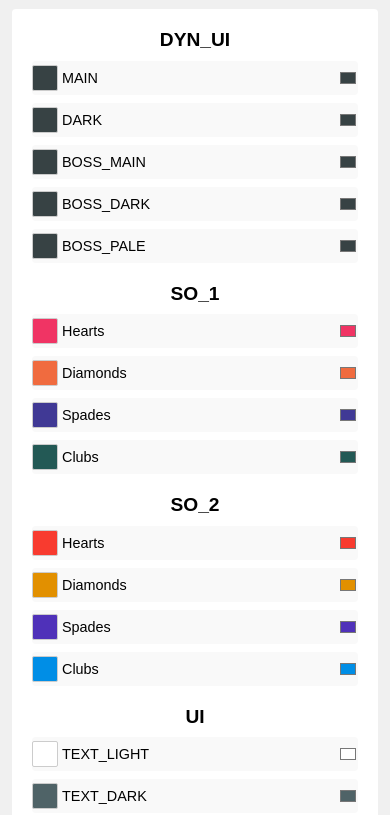
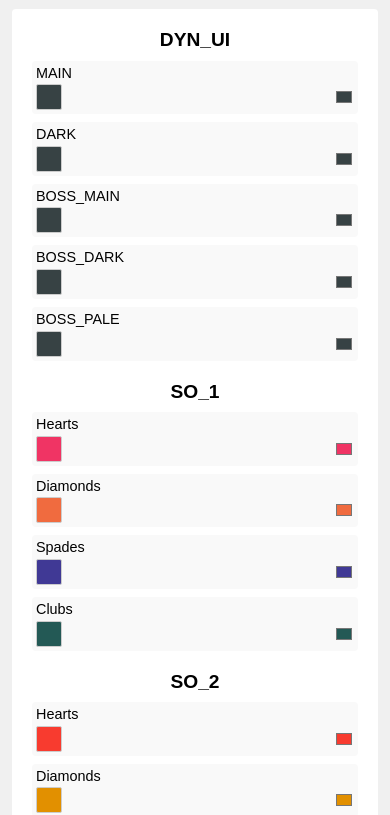
Before and after one commit to Dimserene/Trance-pallete-generator, a plain HTML site: page index.html in a window 390 px wide. Shown: the part 55-870 px from the top of the page. Drawn offline with Linux system fonts and the light colour scheme.

Commit message:
Update index.html

```diff
--- a/index.html
+++ b/index.html
@@ -40,7 +40,7 @@
         }
         .color-grid {
             display: grid;
-            grid-template-columns: repeat(auto-fill, minmax(120px, 1fr));
+            grid-template-columns: 1fr;
             gap: 0.5em;
         }
         .color-item {
@@ -50,19 +50,24 @@
             background-color: #f9f9f9;
             border-radius: 4px;
         }
-        .color-swatch {
-            width: 1.5em;
-            height: 1.5em;
-            border: 1px solid #cccccc;
-            margin-right: 0.25em;
-            border-radius: 2px;
-        }
         .color-name {
-            flex: 1;
+            flex: 0 0 30%;
             font-size: 0.9em;
             overflow: hidden;
             text-overflow: ellipsis;
             white-space: nowrap;
+            margin-right: 0.5em;
+        }
+        .color-original {
+            width: 1.5em;
+            height: 1.5em;
+            border: 1px solid #cccccc;
+            border-radius: 2px;
+            margin-right: 0.5em;
+        }
+        .arrow {
+            margin-right: 0.5em;
+            font-size: 1.2em;
         }
         .color-picker {
             margin-left: auto;
@@ -103,10 +108,17 @@
                 flex: 1 1 100%;
             }
             .color-grid {
-                grid-template-columns: repeat(auto-fill, minmax(100%, 1fr));
+                grid-template-columns: 1fr;
             }
             .color-item {
-                padding: 0.25em 0;
+                flex-wrap: wrap;
+            }
+            .color-name {
+                flex: 1 1 100%;
+                margin-bottom: 0.25em;
+            }
+            .arrow {
+                display: none;
             }
         }
     </style>
@@ -283,25 +295,29 @@
             const colorItem = document.createElement('div');
             colorItem.className = 'color-item';
 
-            const colorSwatch = document.createElement('div');
-            colorSwatch.className = 'color-swatch';
-            colorSwatch.style.backgroundColor = '#' + colorValue.slice(0, 6);
-
             const colorName = document.createElement('div');
             colorName.className = 'color-name';
             colorName.textContent = displayName;
+
+            const colorOriginal = document.createElement('div');
+            colorOriginal.className = 'color-original';
+            colorOriginal.style.backgroundColor = '#' + colorValue.slice(0, 6);
+
+            const arrow = document.createElement('div');
+            arrow.className = 'arrow';
+            arrow.textContent = '→';
 
             const colorInput = document.createElement('input');
             colorInput.type = 'color';
             colorInput.value = '#' + colorValue.slice(0, 6);
             colorInput.className = 'color-picker';
             colorInput.addEventListener('input', function() {
-                colorSwatch.style.backgroundColor = colorInput.value;
                 parentData[dataKey] = colorInput.value.slice(1) + colorValue.slice(6);
             });
 
-            colorItem.appendChild(colorSwatch);
             colorItem.appendChild(colorName);
+            colorItem.appendChild(colorOriginal);
+            colorItem.appendChild(arrow);
             colorItem.appendChild(colorInput);
 
             container.appendChild(colorItem);
```
